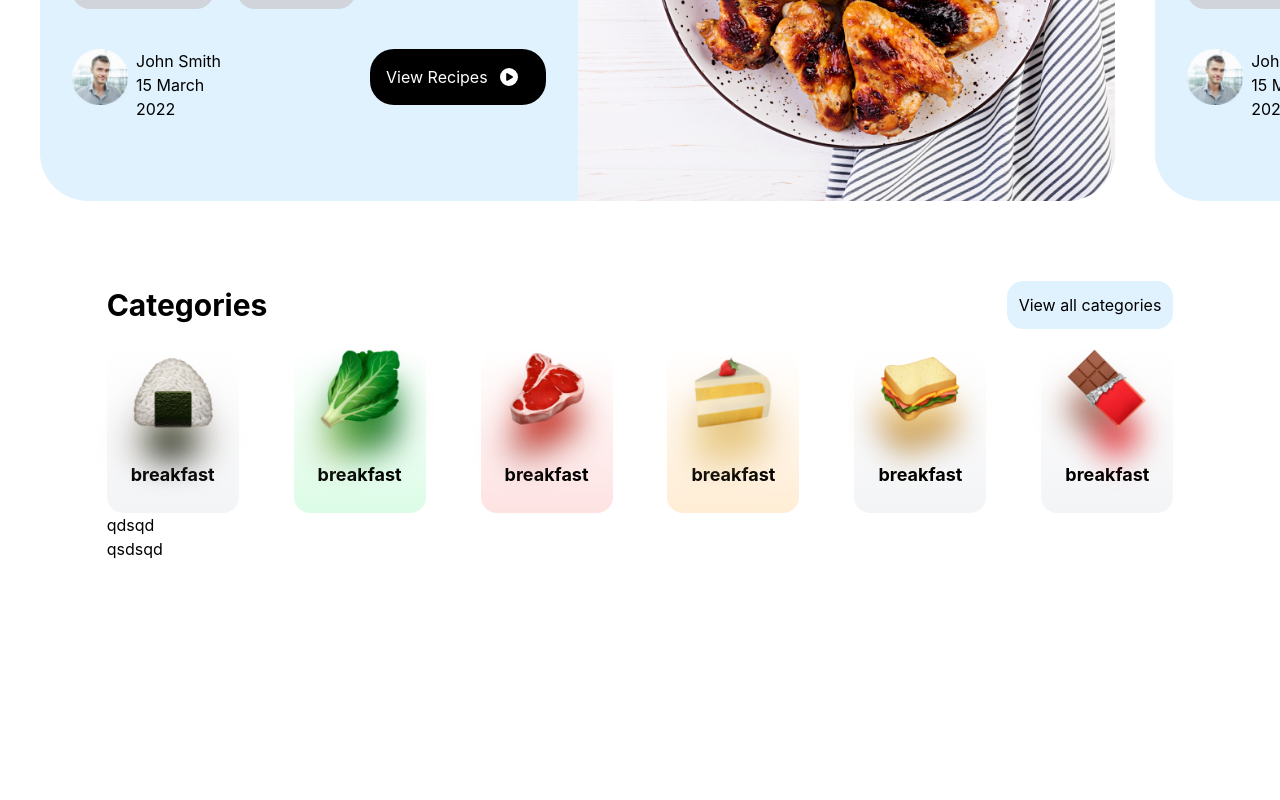
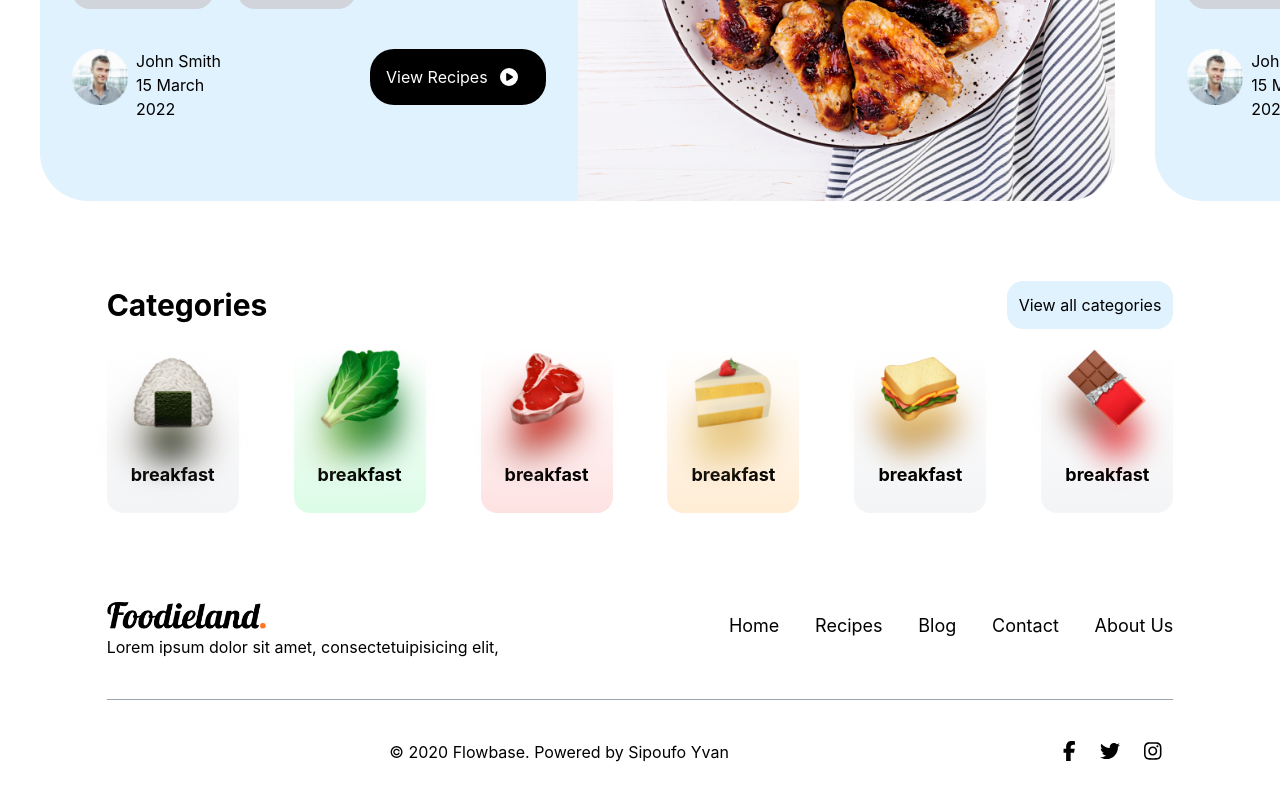
Before and after one commit to Sipoufo/foodieland, a React (Create React App) app: page / in a window 1280 px wide. Shown: the part 466-1266 px from the top of the page. Before the commit the page ends 1027 px from the top, so only its background shows below. Built offline with nearby package versions, Linux system fonts and the light colour scheme.

Commit message:
footer part

```diff
--- /dev/null
+++ b/src/components/footer/footer.js
@@ -0,0 +1,61 @@
+// Modules
+import React from 'react';
+import { useTranslation } from 'react-i18next';// use for a translation
+import { FontAwesomeIcon } from '@fortawesome/react-fontawesome'; // Use for add icons
+import { faFacebookF, faTwitter, faInstagram } from '@fortawesome/free-brands-svg-icons'; // Use for import different brands icons
+
+
+/**
+ * This function is use for create a footer
+ * It content :
+ *  - logo
+ *  - list of navigation items
+ *  - social logo
+ *  - creator name
+ */
+const Footer = () => {
+    const {t} = useTranslation();
+
+    return (
+        <div className='flex w-full mt-20 justify-center'>
+            <div className='flex flex-col w-10/12'>
+                <div className='flex flex-row items-center justify-between w-full'>
+                    <div className='flex flex-col justify-start'>
+                        {/* Logo */}
+                        <img className='w-36 lg:w-32 xl:w-40' src={process.env.PUBLIC_URL + '/images/Logos/logo_sm.png'} alt='logo' />
+                        <span>Lorem ipsum dolor sit amet, consectetuipisicing elit, </span>
+                    </div>
+                    <div className='flex flex-col w-10/12 lg:w-5/12'>
+                        <ul className='flex justify-between text-sm xl:text-lg'>
+                            <li>{t('navbar.home')}</li>
+                            <li>{t('navbar.recipes')}</li>
+                            <li>{t('navbar.blog')}</li>
+                            <li>{t('navbar.contact')}</li>
+                            <li>{t('navbar.aboutUs')}</li>
+                        </ul>
+                    </div>
+                </div>
+                <div className='mt-10'>
+                    <hr className='border-gray-400' />
+                </div>
+                <div className='flex flex-row mt-10 mb-10'>
+                    <div className='flex w-7/12 justify-end'>
+                        <span>© 2020 Flowbase. Powered by Sipoufo Yvan</span>
+                    </div>
+                    <div className='flex justify-end w-5/12'>
+                        {/* Social items */}
+                        <div className='hidden sm:flex flex-col'>
+                            <ul className='flex'>
+                                <li><FontAwesomeIcon className='text-xl mx-3' icon={faFacebookF} /></li>
+                                <li><FontAwesomeIcon className='text-xl mx-3' icon={faTwitter} /></li>
+                                <li><FontAwesomeIcon className='text-xl mx-3' icon={faInstagram} /></li>
+                            </ul>
+                        </div>
+                    </div>
+                </div>
+            </div>
+        </div>
+    )
+}
+
+export default Footer;
--- a/src/components/home/categories.js
+++ b/src/components/home/categories.js
@@ -1,14 +1,23 @@
+// Modules
 import React from 'react';
 import { useTranslation } from 'react-i18next';
 
+/**
+ *  This is a presentation on few categories
+ */
 const Categories = () => {
     const {t} = useTranslation();
     return(
+        /**
+         *  Important:
+         *      blur is used blur a picture or a items
+         */
         <div className='flex flex-col w-full'>
             <div className='flex flex-row justify-between items-center w-full'>
                 <span className='text-3xl font-bold'>Categories</span>
                 <a href='/' className='bg-sky-100 p-3 rounded-2xl'>View all categories</a>
             </div>
+            {/* div that contains categories */}
             <div className='flex flex-row mt-5 justify-between'>
                 <div className='flex justify-center'>
                     <img className='hidden lg:flex w-20 absolute z-30 mt-0' src={process.env.PUBLIC_URL + '/images/Categories/breakfast.png'} alt='category' />
@@ -65,10 +74,6 @@ const Categories = () => {
                     </div>
                 </div>
             </div>
-
-            qdsqd
-            <br />
-            qsdsqd
         </div>
     )
 }
--- a/src/components/home/featuredRecipe.js
+++ b/src/components/home/featuredRecipe.js
@@ -27,7 +27,7 @@ const FeaturedRecipe = () => {
                             <p>Hot Recipes</p>
                         </div>
                     </div>
-                    <div className="text-2xl sm:text-5xl mt-6 font-mono">
+                    <div className="text-2xl sm:text-5xl mt-6 font-bold">
                         Spicy delicious chicken wings
                     </div>
                     <div className="mt-6 text-sm">
--- a/src/components/index.js
+++ b/src/components/index.js
@@ -4,6 +4,7 @@ import { Outlet } from "react-router-dom";
 
 // files
 import NavBar from "./header/navbar";
+import Footer from './footer/footer';
 
 /**
  * This function is use for web start point
@@ -14,6 +15,7 @@ const IndexComponents = () => {
         <div className='w-screen h-screen bg-background-full-screen scrollbar-none'>
             <NavBar />
             <Outlet />
+            <Footer />
         </div>
     )
 }
```
